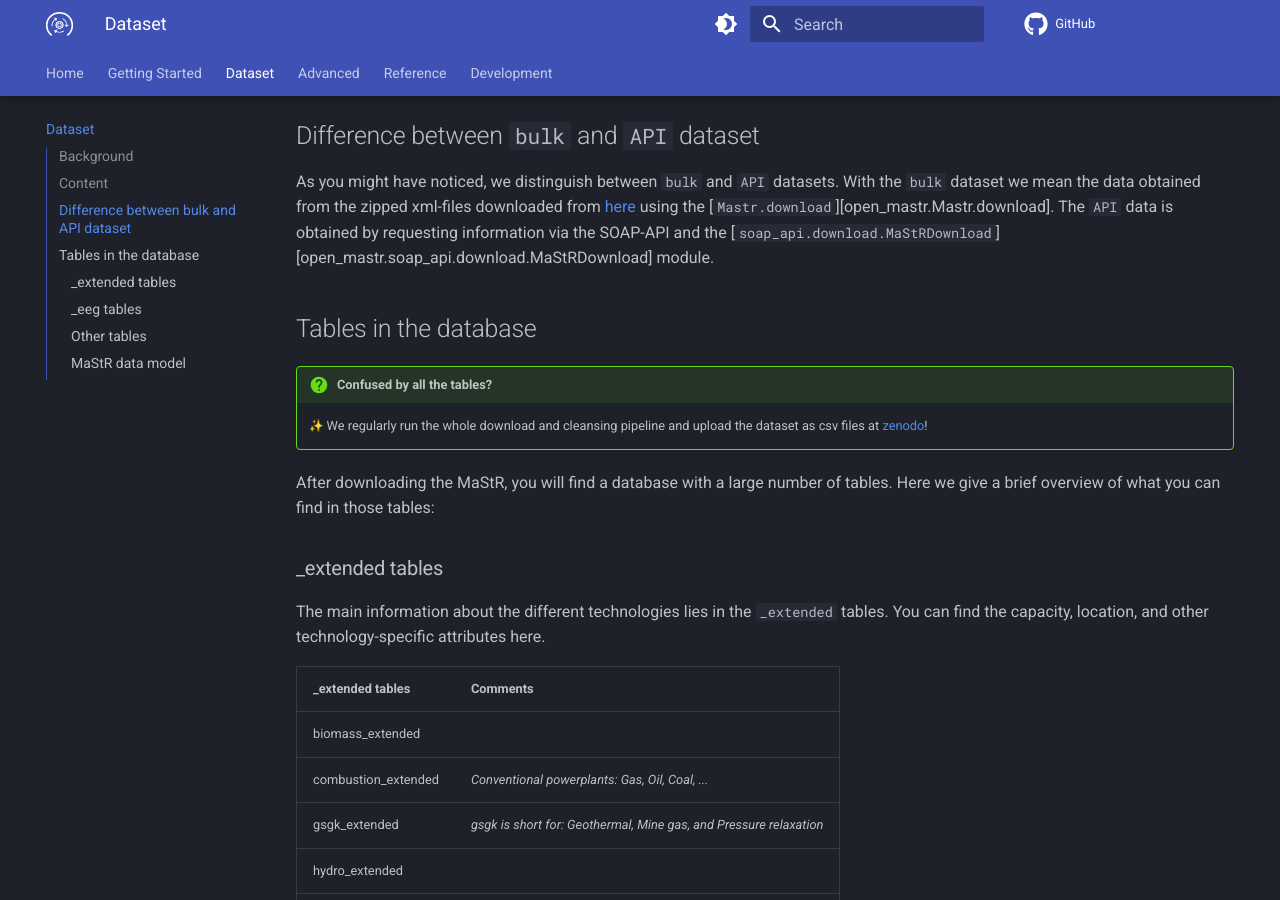
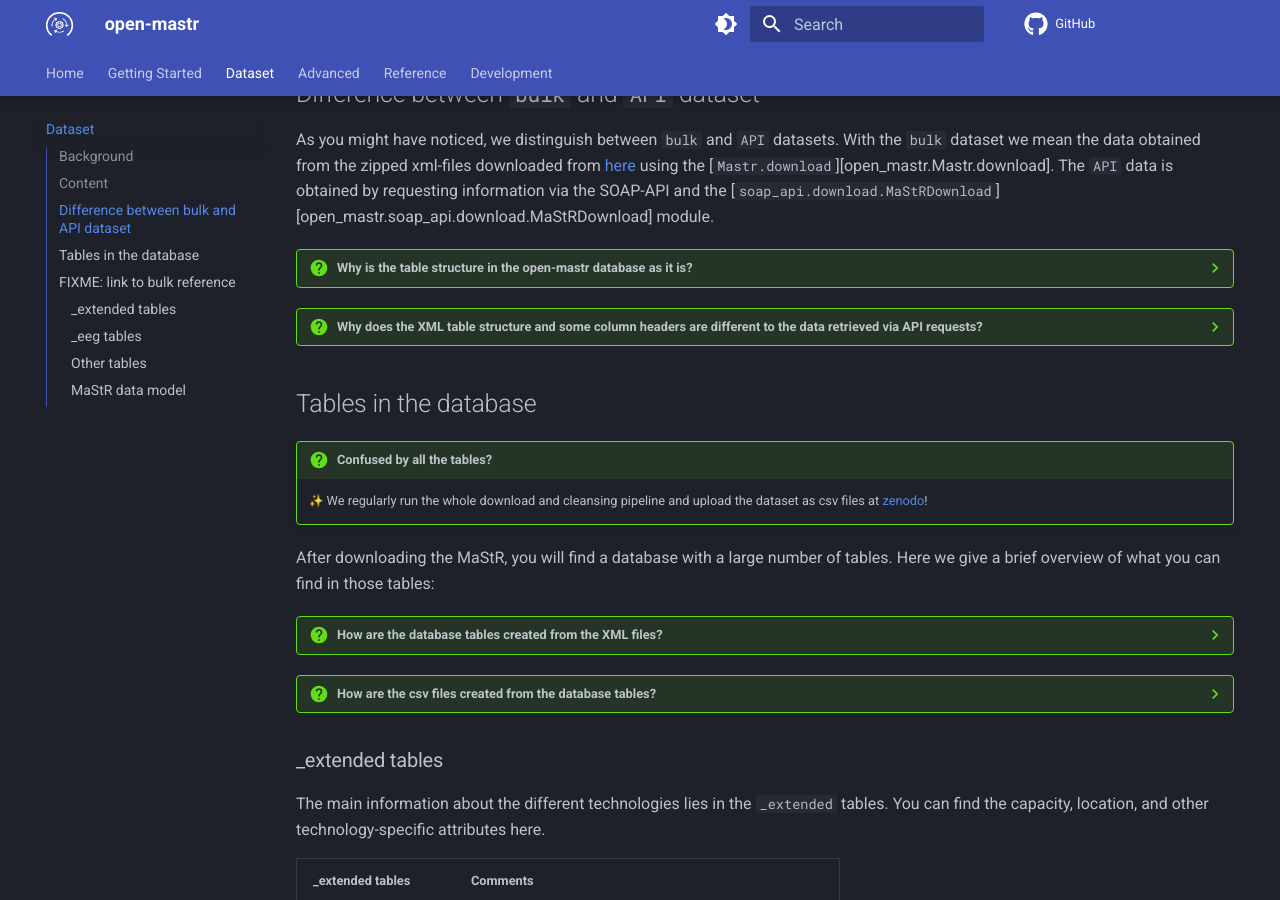
Before and after one commit to OpenEnergyPlatform/open-MaStR, an MkDocs documentation site: the page built from docs/dataset.md, in a window 1280 px wide and 900 px high, scrolled down 732 px. Built offline with MkDocs 1.6.1 and Material for MkDocs 9.7.7, drawn with Linux system fonts in a browser that asks for light colours; emoji names are drawn with the system emoji font; comment, search, counter and statistics services are not loaded.

Commit message:
Add db background info in Q&A style #434
FIXME: How to reference to "Reference" section?

```diff
--- a/docs/dataset.md
+++ b/docs/dataset.md
@@ -18,12 +18,31 @@ The German Federal Network Agency regularly updates the dataset and adds new tab
 
 As you might have noticed, we distinguish between `bulk` and `API` datasets. With the `bulk` dataset we mean the data obtained from the zipped xml-files downloaded from [here](https://www.marktstammdatenregister.de/MaStR/Datendownload) using the [`Mastr.download`][open_mastr.Mastr.download]. The `API` data is obtained by requesting information via the SOAP-API and the [`soap_api.download.MaStRDownload`][open_mastr.soap_api.download.MaStRDownload] module.
 
+??? question "Why is the table structure in the open-mastr database as it is?"
+
+    The structure of the database is historically determined by the data retrieved via API. (open-mastr existed before the XML-dump was provided).
+    <br> See [MaStR data model](#Mastr-data-model)
+
+??? question "Why does the XML table structure and some column headers are different to the data retrieved via API requests?"
+
+    The difference in structure might stem from zipping the data to XML. <br> The reason for difference in column
+    header naming is unknown to us. However, open-mastr maps XML-dump columns to API columns.
+
+
 ## Tables in the database
 
 !!! question "Confused by all the tables?"
     :sparkles: We regularly run the whole download and cleansing pipeline and upload the dataset as csv files at [zenodo](https://doi.org/10.5281/zenodo.6807425)!
 
 After downloading the MaStR, you will find a database with a large number of tables. Here we give a brief overview of what you can find in those tables:
+
+??? question "How are the database tables created from the XML files?"
+
+    #FIXME: link to bulk reference
+
+??? question "How are the csv files created from the database tables?"
+
+    FIXME: how to link to Reference section?
 
 ### _extended tables
 The main information about the different technologies lies in the `_extended` tables. You can find the capacity, location, and other technology-specific attributes here.
```
